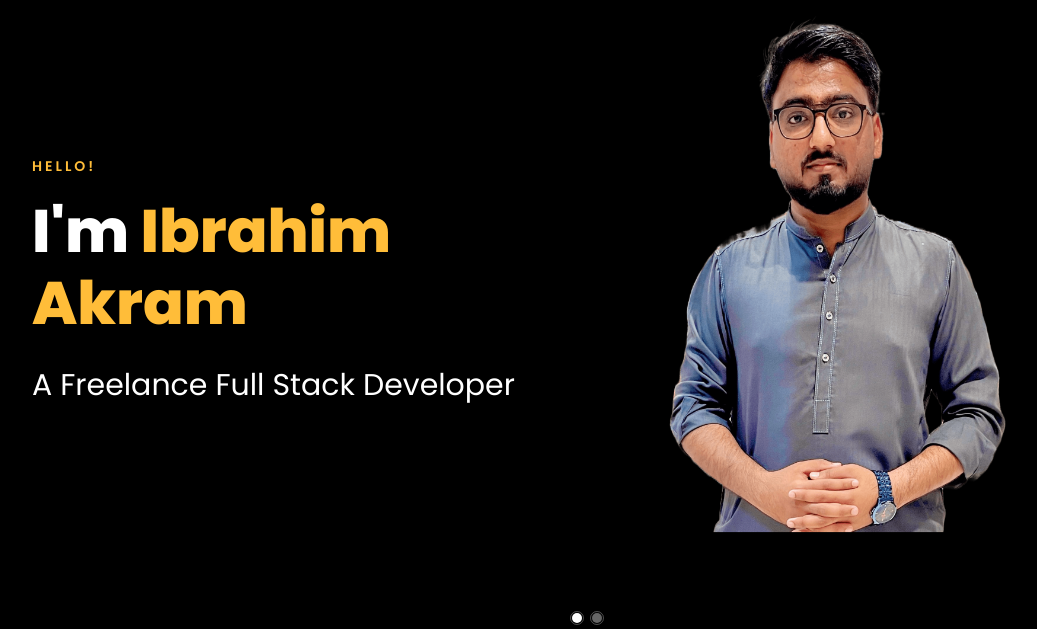
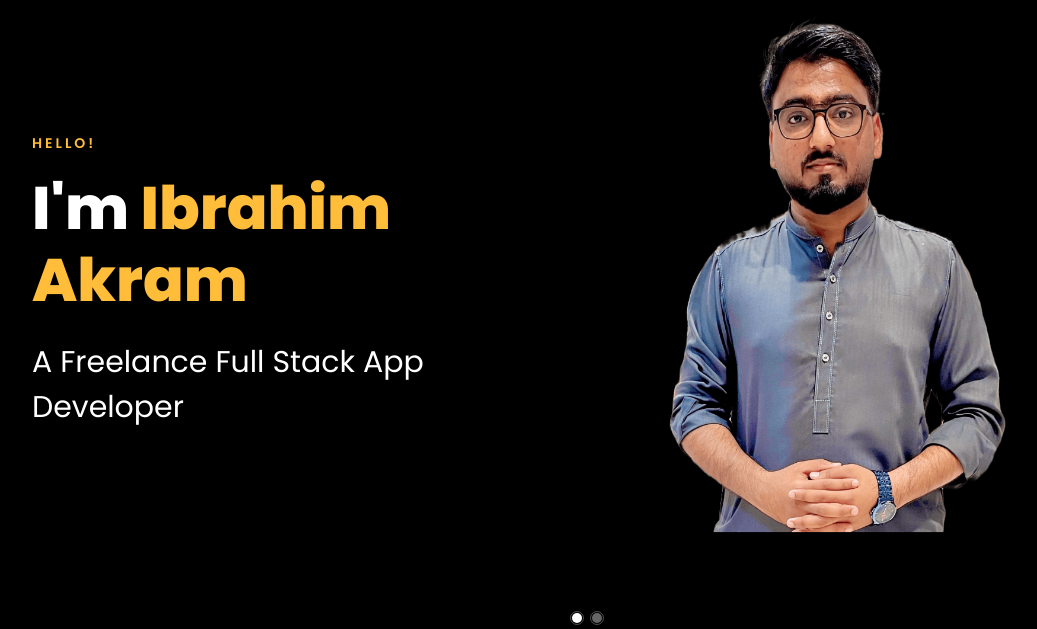
Before and after one commit to c1ph3rrs/my_portfolio, a Django app: page / in a window 1280 px wide. Shown: the part 82-711 px from the top of the page, without its empty margins (53-1090 px from the left). Run offline with Django 5.2, Linux system fonts and the light colour scheme; some libraries are stand-ins or nearby versions; some web fonts are replaced.

Commit message:
some more changes added

```diff
--- a/my_portfolio/settings.py
+++ b/my_portfolio/settings.py
@@ -24,9 +24,9 @@ BASE_DIR = Path(__file__).resolve().parent.parent
 SECRET_KEY = 'django-insecure-7b#7hc@ncm(s^p=sw$bk^t%6aenmhuuni$59q79cdl!et%!4t+'
 
 # SECURITY WARNING: don't run with debug turned on in production!
-DEBUG = True
+DEBUG = False
 
-ALLOWED_HOSTS = []
+ALLOWED_HOSTS = ['ib-mughal.com', 'www.ib-mughal.com']
 
 
 # Application definition
--- a/templates/index.html
+++ b/templates/index.html
@@ -77,7 +77,7 @@
 		          	<div class="text">
 		          		<span class="subheading">Hello!</span>
 			            <h1 class="mb-4 mt-3">I'm <span>Ibrahim Akram</span></h1>
-			            <h2 class="mb-4">A Freelance Full Stack Developer</h2>
+			            <h2 class="mb-4">A Freelance Full Stack App Developer</h2>
 			            {% comment %} <p><a href="#" class="btn btn-primary py-3 px-4">Hire me</a> <a href="#" class="btn btn-white btn-outline-white py-3 px-4">My works</a></p> {% endcomment %}
 		            </div>
 		          </div>
@@ -96,7 +96,7 @@
 				<div class="one-forth d-flex align-items-center ftco-animate" data-scrollax=" properties: { translateY: '70%' }">
 					<div class="text">
 						<span class="subheading">Hello!</span>
-					  <h1 class="mb-4 mt-3">I'm a <span>Full Stack Developer</span> based in Dubai</h1>
+					  <h1 class="mb-4 mt-3">I'm a <span>Full Stack App Developer</span> based in Dubai</h1>
 					  {% comment %} <p><a href="#" class="btn btn-primary py-3 px-4">Hire me</a> <a href="#" class="btn btn-white btn-outline-white py-3 px-4">My works</a></p> {% endcomment %}
 				  </div>
 				</div>
```
Also changed, not shown: 1 other file.
